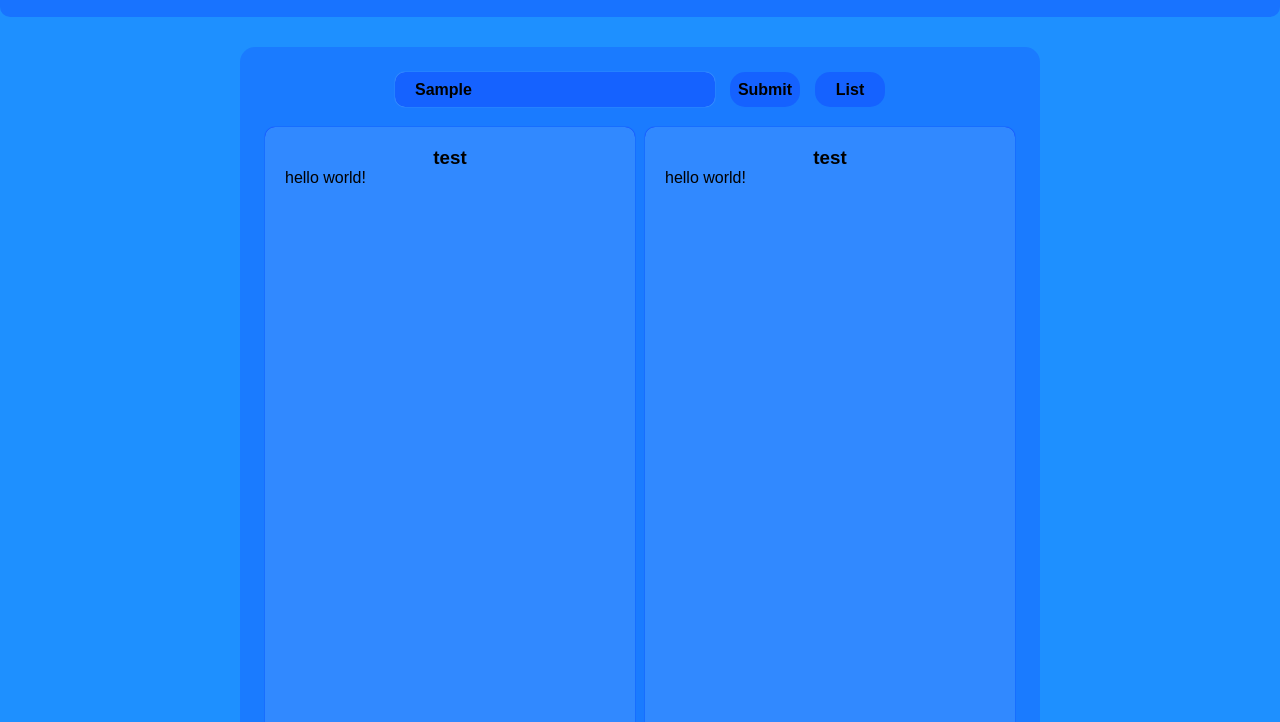
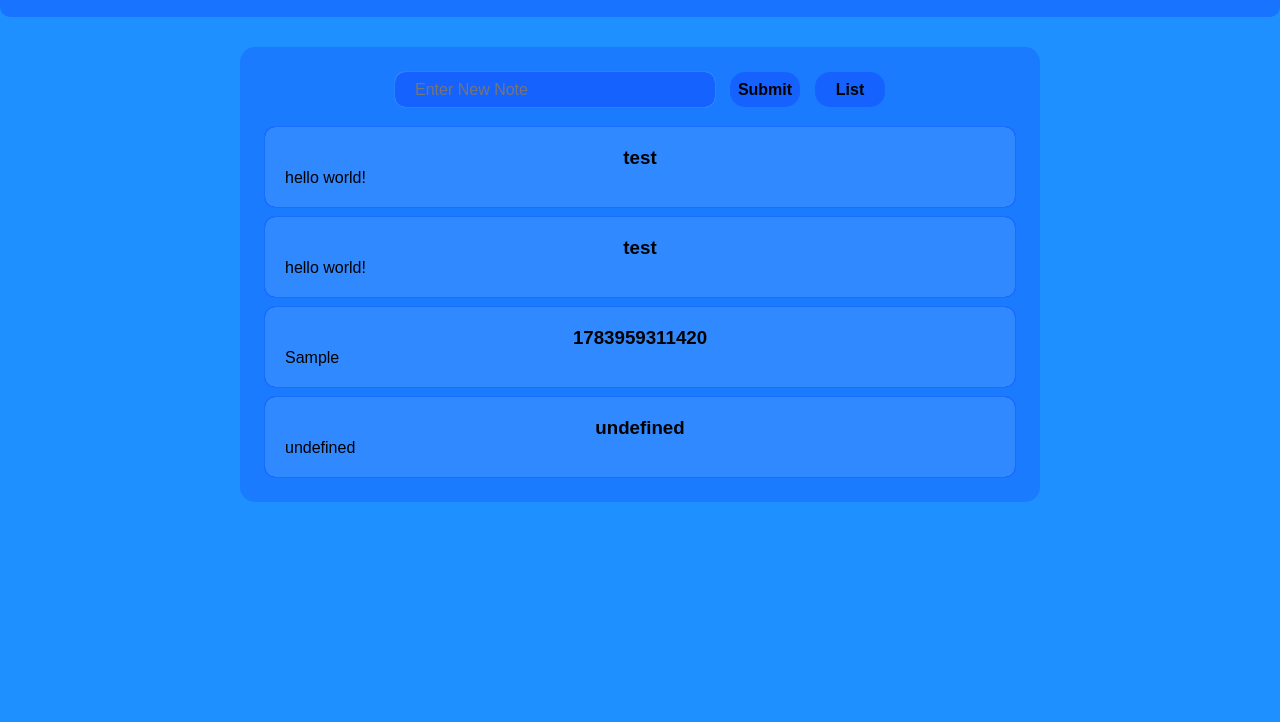
Before and after one commit to M0RC-Code/Notes, a plain HTML site: page index.html in a window 1280 px wide. Both pictures are taken after typing "Sample" into the empty fields and a click on the button "Submit". Shown: the part 78-800 px from the top of the page. Drawn offline with Linux system fonts and the light colour scheme.

Commit message:
create function and set data to local storage

```diff
--- a/index.html
+++ b/index.html
@@ -1,3 +1,4 @@
+<!DOCTYPE html>
 <html lang="en">
 <head>
     <meta charset="UTF-8">
--- a/script.js
+++ b/script.js
@@ -0,0 +1,36 @@
+const inputTextEl = document.querySelector(".input-text");
+const inputSubmitBtnEl = document.querySelector(".input-submit-btn");
+const showNotesEl = document.querySelector(".show-note")
+
+let notes = [];
+
+function render(){
+    let loadNotes = localStorage.getItem("Notes");
+    notes.push(JSON.parse(loadNotes));
+    notes.forEach((note) => {
+        showNotesEl.insertAdjacentHTML("beforeend", `
+            <div class="box-note">
+                <h3 class="box-title">${note.titleNote}</h3>
+                <p class="box-content">${note.contentNote}</p>
+            </div>`);
+    })
+}
+
+function loadNotes(){
+    localStorage.setItem("Notes", JSON.stringify(notes));
+}
+
+function addNewNote(){
+    let newNote = {
+        titleNote: Date.now(),
+        contentNote: inputTextEl.value
+    }
+    if(newNote.contentNote === ""){
+        return;
+    }
+    notes.push(newNote);
+    loadNotes();
+    render();
+    inputTextEl.value = "";
+}
+inputSubmitBtnEl.addEventListener("click", addNewNote);
--- a/style.css
+++ b/style.css
@@ -62,7 +62,6 @@ input {
     display: flex;
     flex-direction: column;
     width: 800px;
-    height: 800px;
     margin: 30px auto;
     background-color: rgba(0, 0, 255, 0.15);
     border-radius: 15px;
@@ -108,6 +107,7 @@ input {
     height: 100%;
     margin-top: 20px;
     gap: 10px;
+    flex-direction: column;
 }
 .box-note {
     flex: 1;
@@ -115,6 +115,10 @@ input {
     background-color: rgba(255, 255, 255, 0.1);
     border-radius: 10px;
     padding: 20px;
+    overflow: scroll;
+}
+.box-note::scroll-marker {
+    background-color: blue;
 }
 .box-title {
     text-align: center;
```
